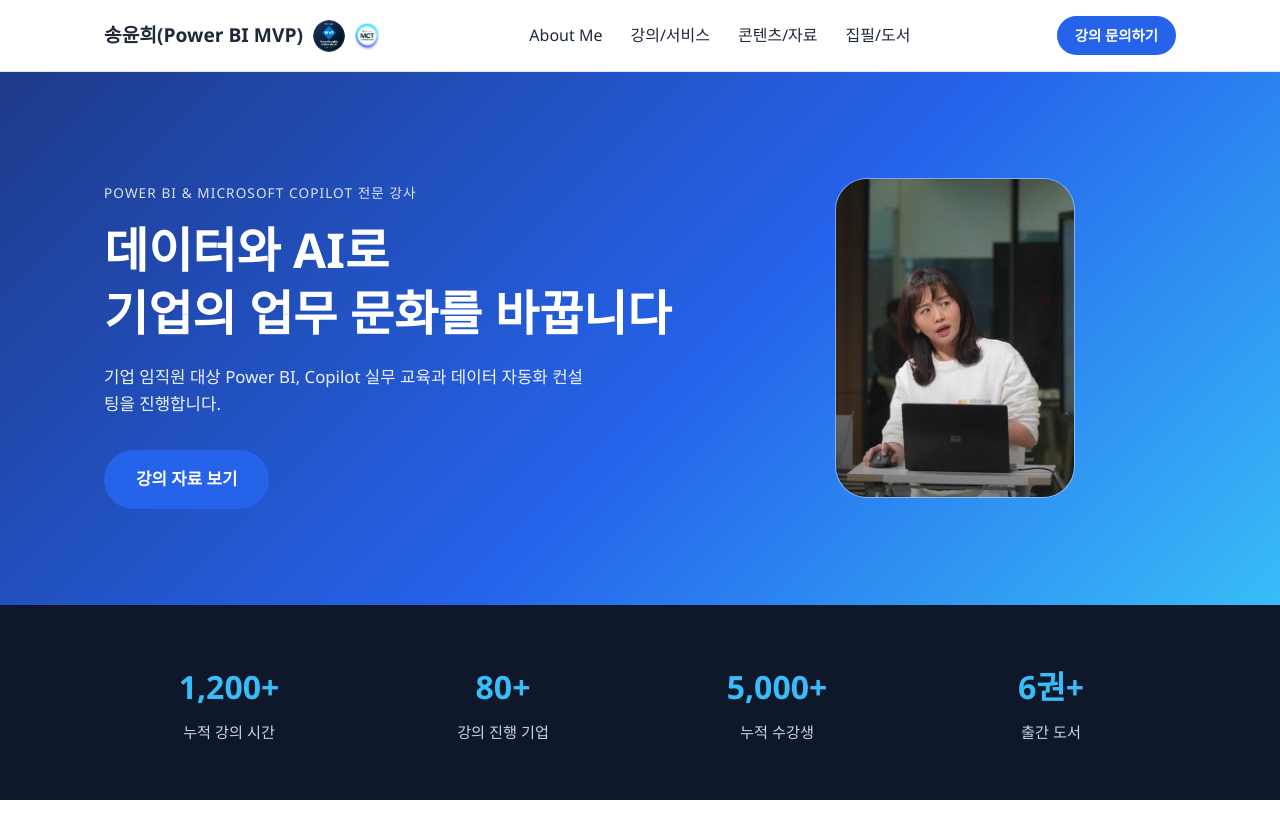
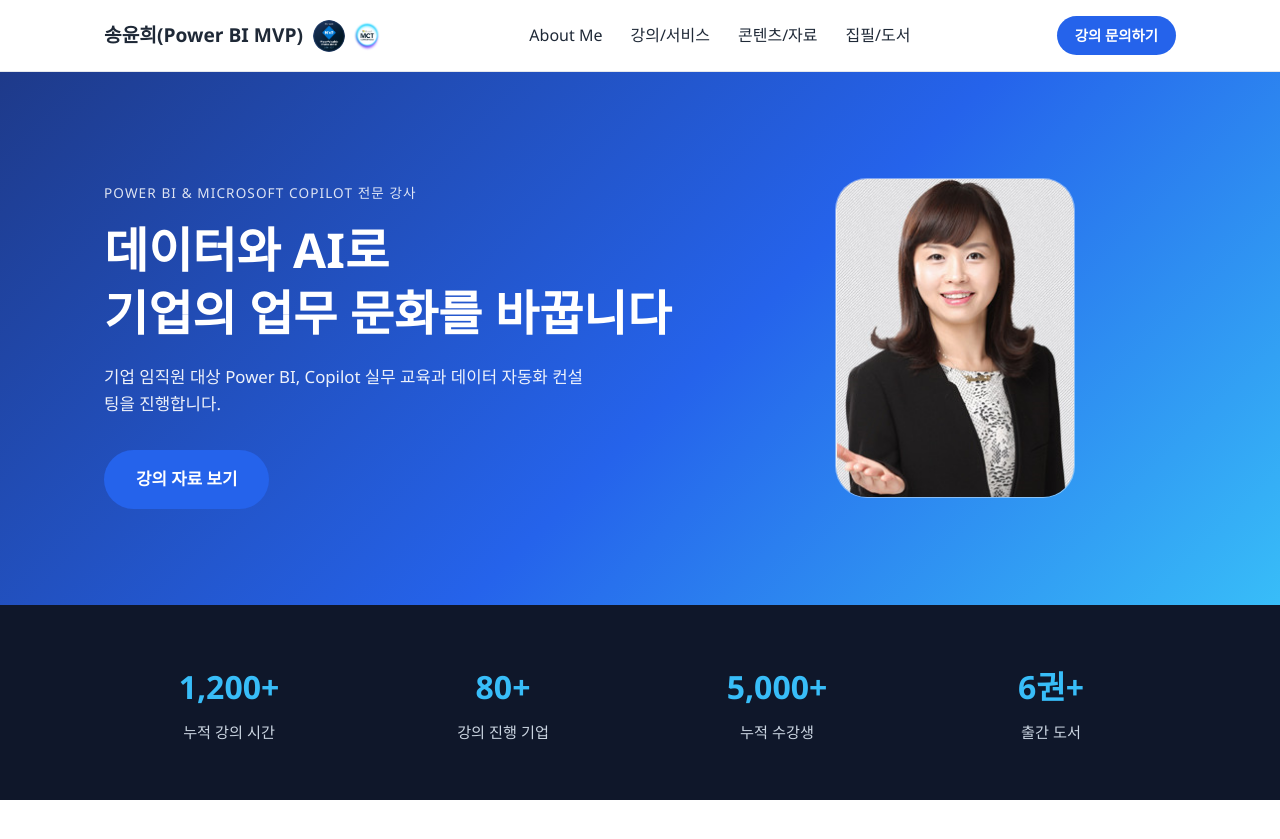
Before and after one commit to unisong114/MainPage, a Jekyll site: the page built from index.html, in a window 1280 px wide and 900 px high. Shown: the top 839 px of the window. Built offline with Jekyll 4.4.1, drawn with Linux system fonts in a browser that asks for light colours.

Commit message:
Use profile1.png for hero photo

```diff
--- a/_includes/hero.html
+++ b/_includes/hero.html
@@ -8,7 +8,7 @@
     </div>
     <div class="hero__visual">
       <div class="hero__mockup">
-        <img src="{{ '/assets/images/profile.jpg' | relative_url }}" alt="송윤희 강사 프로필 사진">
+        <img src="{{ '/assets/images/profile1.png' | relative_url }}" alt="송윤희 강사 프로필 사진">
       </div>
     </div>
   </div>
```
Also changed, not shown: assets/images/profile1.png (added), assets/images/profile3.jpg (renamed from assets/images/profile.jpg), 1 other file.
